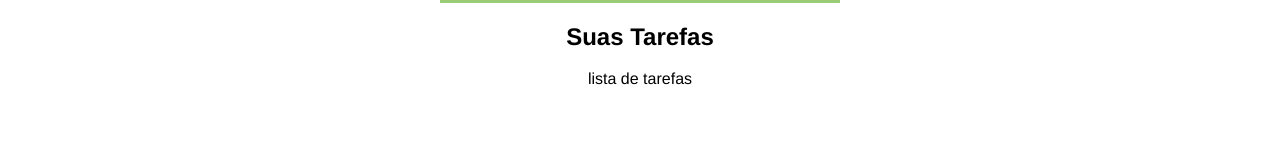
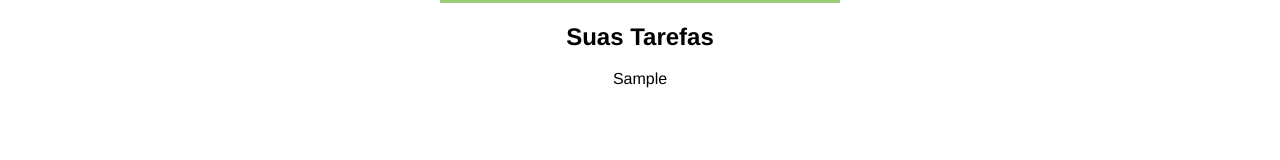
Before and after one commit to CaioPaulinoCosta/projeto_agenda_ts, a React (Create React App) app in the folder minha-agenda/: page / in a window 1280 px wide. Both pictures are taken after typing "Sample" into the empty fields and a click on the input "Criar Tarefa". Shown: the part 333-493 px from the top of the page. Built offline with nearby package versions, Linux system fonts and the light colour scheme.

Commit message:
Exibindo lista de tarefas

```diff
--- a/minha-agenda/src/App.tsx
+++ b/minha-agenda/src/App.tsx
@@ -28,7 +28,7 @@
         </div>
         <div>
           <h2>Suas Tarefas</h2>
-          <TaskList />
+          <TaskList taskList={taskList} />
         </div>
       </main>
       <Footer />
--- a/minha-agenda/src/components/TaskList.tsx
+++ b/minha-agenda/src/components/TaskList.tsx
@@ -1,9 +1,29 @@
 import React from "react";
 
-type Props = {};
+// interfaces
+import { ITask } from "../interfaces/Task";
 
-const TaskList = (props: Props) => {
-  return <div>lista de tarefas</div>;
+// CSS
+import styles from "./TaskList.module.css";
+
+type Props = {
+  taskList: ITask[];
+};
+
+const TaskList = ({ taskList }: Props) => {
+  return (
+    <>
+      {taskList.length > 0 ? (
+        taskList.map((task) => (
+          <div key={task.id}>
+            <p>{task.title}</p>
+          </div>
+        ))
+      ) : (
+        <p>Não há tarefas cadastradas</p>
+      )}
+    </>
+  );
 };
 
 export default TaskList;
```
Also changed, not shown: minha-agenda/src/components/TaskList.module.css (added).
